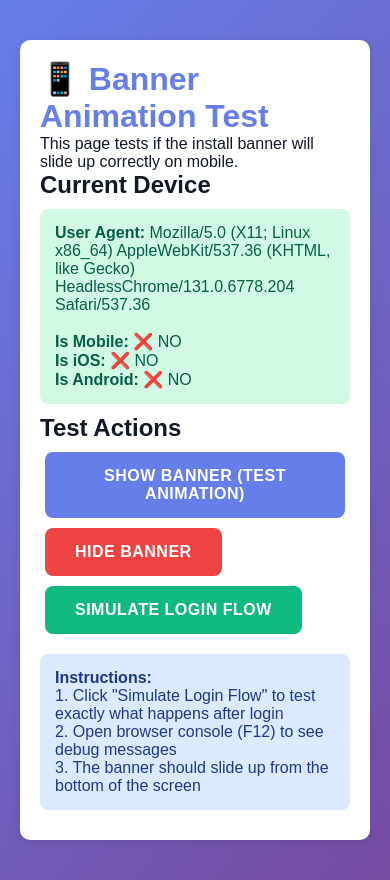
After one commit to codelockinfo/cashbook, a PHP site: page /cashbook/test-banner-mobile.html in a window 390 px wide. The commit adds this page. Run offline with PHP 8.4, Linux system fonts and the light colour scheme.

Commit message:
PWA on mobile

```diff
--- a/config.php
+++ b/config.php
@@ -25,7 +25,7 @@ define('BASE_PATH', getBasePath());
 
 // Cache busting version for CSS/JS files
 // Update this version number when you deploy new changes
-define('ASSET_VERSION', '1.0.4');
+define('ASSET_VERSION', '1.0.5');
 
 // Set database configuration based on environment
 if (isLocalEnvironment()) {
--- a/dashboard.php
+++ b/dashboard.php
@@ -342,7 +342,7 @@ $user = getCurrentUser();
         const BASE_PATH = '<?php echo BASE_PATH; ?>';
         const CURRENT_USER = <?php echo json_encode($user); ?>;
     </script>
-    <script src="<?php echo BASE_PATH; ?>/pwa4.js?v=<?php echo defined('ASSET_VERSION') ? ASSET_VERSION : '1.0'; ?>"></script>
+    <script src="<?php echo BASE_PATH; ?>/pwa5.js?v=<?php echo defined('ASSET_VERSION') ? ASSET_VERSION : '1.0'; ?>"></script>
     <script src="<?php echo BASE_PATH; ?>/dashboard1.js?v=<?php echo defined('ASSET_VERSION') ? ASSET_VERSION : '1.0'; ?>"></script>
 </body>
 </html>
--- a/forgot-password.php
+++ b/forgot-password.php
@@ -76,7 +76,7 @@ if (isset($_SESSION['logged_in']) && $_SESSION['logged_in'] === true) {
         // Pass PHP BASE_PATH to JavaScript
         const BASE_PATH = '<?php echo BASE_PATH; ?>';
     </script>
-    <script src="<?php echo BASE_PATH; ?>/pwa4.js?v=<?php echo ASSET_VERSION; ?>"></script>
-    <script src="<?php echo BASE_PATH; ?>/auth2.js?v=<?php echo ASSET_VERSION; ?>"></script>
+    <script src="<?php echo BASE_PATH; ?>/pwa5.js?v=<?php echo ASSET_VERSION; ?>"></script>
+    <script src="<?php echo BASE_PATH; ?>/auth3.js?v=<?php echo ASSET_VERSION; ?>"></script>
 </body>
 </html>
--- a/groups.php
+++ b/groups.php
@@ -578,7 +578,7 @@ $user = getCurrentUser();
         const BASE_PATH = '<?php echo BASE_PATH; ?>';
         const CURRENT_USER = <?php echo json_encode($user); ?>;
     </script>
-    <script src="<?php echo BASE_PATH; ?>/pwa4.js?v=<?php echo defined('ASSET_VERSION') ? ASSET_VERSION : '1.0'; ?>"></script>
+    <script src="<?php echo BASE_PATH; ?>/pwa5.js?v=<?php echo defined('ASSET_VERSION') ? ASSET_VERSION : '1.0'; ?>"></script>
     <script src="<?php echo BASE_PATH; ?>/groups1.js?v=<?php echo defined('ASSET_VERSION') ? ASSET_VERSION : '1.0'; ?>"></script>
 </body>
 </html>
--- a/login.php
+++ b/login.php
@@ -87,7 +87,7 @@ if (isset($_SESSION['logged_in']) && $_SESSION['logged_in'] === true) {
         // Pass PHP BASE_PATH to JavaScript
         const BASE_PATH = '<?php echo BASE_PATH; ?>';
     </script>
-    <script src="<?php echo BASE_PATH; ?>/pwa4.js?v=<?php echo ASSET_VERSION; ?>"></script>
-    <script src="<?php echo BASE_PATH; ?>/auth2.js?v=<?php echo ASSET_VERSION; ?>"></script>
+    <script src="<?php echo BASE_PATH; ?>/pwa5.js?v=<?php echo ASSET_VERSION; ?>"></script>
+    <script src="<?php echo BASE_PATH; ?>/auth3.js?v=<?php echo ASSET_VERSION; ?>"></script>
 </body>
 </html>
--- a/profile.php
+++ b/profile.php
@@ -165,8 +165,8 @@ $user = getCurrentUser();
         // Pass PHP BASE_PATH to JavaScript
         const BASE_PATH = '<?php echo BASE_PATH; ?>';
     </script>
-    <script src="<?php echo BASE_PATH; ?>/pwa4.js?v=<?php echo ASSET_VERSION; ?>"></script>
-    <script src="<?php echo BASE_PATH; ?>/auth2.js?v=<?php echo defined('ASSET_VERSION') ? ASSET_VERSION : '1.0'; ?>"></script>
+    <script src="<?php echo BASE_PATH; ?>/pwa5.js?v=<?php echo ASSET_VERSION; ?>"></script>
+    <script src="<?php echo BASE_PATH; ?>/auth3.js?v=<?php echo defined('ASSET_VERSION') ? ASSET_VERSION : '1.0'; ?>"></script>
     <script src="<?php echo BASE_PATH; ?>/dashboard1.js?v=<?php echo defined('ASSET_VERSION') ? ASSET_VERSION : '1.0'; ?>"></script>
     <script>
         // Initialize profile page
--- a/register.php
+++ b/register.php
@@ -122,7 +122,7 @@ if (isset($_SESSION['logged_in']) && $_SESSION['logged_in'] === true) {
         // Pass PHP BASE_PATH to JavaScript
         const BASE_PATH = '<?php echo BASE_PATH; ?>';
     </script>
-    <script src="<?php echo BASE_PATH; ?>/pwa4.js?v=<?php echo ASSET_VERSION; ?>"></script>
-    <script src="<?php echo BASE_PATH; ?>/auth2.js?v=<?php echo ASSET_VERSION; ?>"></script>
+    <script src="<?php echo BASE_PATH; ?>/pwa5.js?v=<?php echo ASSET_VERSION; ?>"></script>
+    <script src="<?php echo BASE_PATH; ?>/auth3.js?v=<?php echo ASSET_VERSION; ?>"></script>
 </body>
 </html>
--- a/reset-password.php
+++ b/reset-password.php
@@ -103,7 +103,7 @@ $token = htmlspecialchars($_GET['token']);
         // Pass PHP BASE_PATH to JavaScript
         const BASE_PATH = '<?php echo BASE_PATH; ?>';
     </script>
-    <script src="<?php echo BASE_PATH; ?>/pwa4.js?v=<?php echo ASSET_VERSION; ?>"></script>
-    <script src="<?php echo BASE_PATH; ?>/auth2.js?v=<?php echo ASSET_VERSION; ?>"></script>
+    <script src="<?php echo BASE_PATH; ?>/pwa5.js?v=<?php echo ASSET_VERSION; ?>"></script>
+    <script src="<?php echo BASE_PATH; ?>/auth3.js?v=<?php echo ASSET_VERSION; ?>"></script>
 </body>
 </html>
--- a/style1.css
+++ b/style1.css
@@ -1294,7 +1294,7 @@ body {
 /* PWA Install Banner (Bottom Popup) - Hidden on desktop */
 .pwa-install-banner {
     position: fixed;
-    bottom: -200px;
+    bottom: -250px; /* Start off-screen */
     left: 0;
     right: 0;
     background: linear-gradient(135deg, #667eea 0%, #764ba2 100%);
@@ -1302,18 +1302,23 @@ body {
     padding: 20px;
     box-shadow: 0 -4px 20px rgba(0, 0, 0, 0.3);
     z-index: 9997;
-    transition: bottom 0.4s cubic-bezier(0.68, -0.55, 0.265, 1.55);
-    display: none; /* Hidden on desktop */
-}
-
+    transition: bottom 0.5s cubic-bezier(0.68, -0.55, 0.265, 1.55);
+    display: none; /* Hidden by default */
+    opacity: 0;
+    visibility: hidden;
+}
+
+/* Show banner with animation */
 .pwa-install-banner.show {
-    bottom: 0;
+    bottom: 0 !important; /* Slide up to visible position */
+    opacity: 1 !important;
+    visibility: visible !important;
 }
 
 /* Show install banner only on mobile */
 @media (max-width: 768px) {
     .pwa-install-banner {
-        display: block;
+        display: block !important; /* Always block on mobile */
     }
 }
 
--- /dev/null
+++ b/test-banner-mobile.html
@@ -0,0 +1,128 @@
+<!DOCTYPE html>
+<html>
+<head>
+    <meta charset="UTF-8">
+    <meta name="viewport" content="width=device-width, initial-scale=1.0">
+    <title>Test Install Banner</title>
+    <link rel="stylesheet" href="style1.css">
+    <link rel="stylesheet" href="https://cdnjs.cloudflare.com/ajax/libs/font-awesome/6.4.0/css/all.min.css">
+    <style>
+        body { padding: 20px; font-family: Arial; }
+        .test-box { background: white; padding: 20px; margin: 20px 0; border-radius: 10px; box-shadow: 0 2px 10px rgba(0,0,0,0.1); }
+        h1 { color: #667eea; }
+        .btn { background: #667eea; color: white; border: none; padding: 15px 30px; border-radius: 8px; font-size: 16px; margin: 10px 5px; cursor: pointer; }
+        .btn:active { background: #5568d3; }
+        .success { background: #d1fae5; color: #065f46; padding: 15px; border-radius: 8px; margin: 10px 0; }
+        .info { background: #dbeafe; color: #1e3a8a; padding: 15px; border-radius: 8px; margin: 10px 0; }
+        code { background: #1e293b; color: #e2e8f0; padding: 3px 8px; border-radius: 5px; }
+    </style>
+</head>
+<body>
+    <div class="test-box">
+        <h1>📱 Banner Animation Test</h1>
+        <p>This page tests if the install banner will slide up correctly on mobile.</p>
+
+        <h2>Current Device</h2>
+        <div id="deviceInfo"></div>
+
+        <h2>Test Actions</h2>
+        <button onclick="showBannerTest()" class="btn">Show Banner (Test Animation)</button>
+        <button onclick="hideBannerTest()" class="btn" style="background: #ef4444;">Hide Banner</button>
+        <button onclick="simulateLogin()" class="btn" style="background: #10b981;">Simulate Login Flow</button>
+
+        <div class="info" style="margin-top: 20px;">
+            <strong>Instructions:</strong><br>
+            1. Click "Simulate Login Flow" to test exactly what happens after login<br>
+            2. Open browser console (F12) to see debug messages<br>
+            3. The banner should slide up from the bottom of the screen
+        </div>
+    </div>
+
+    <!-- PWA Install Banner (same as dashboard) -->
+    <div id="pwaInstallBanner" class="pwa-install-banner">
+        <button class="pwa-banner-close" id="closePWABanner">&times;</button>
+        <div class="pwa-banner-content">
+            <div class="pwa-banner-icon">
+                <i class="fas fa-mobile-alt"></i>
+            </div>
+            <div class="pwa-banner-text">
+                <h4>Install Cash Book App</h4>
+                <p>Add to your home screen for quick access and offline use!</p>
+            </div>
+            <button class="pwa-banner-install" id="installPWABanner">
+                <i class="fas fa-download"></i> Install
+            </button>
+        </div>
+    </div>
+
+    <script>
+        // Show device info
+        const isMobile = /Android|webOS|iPhone|iPad|iPod|BlackBerry|IEMobile|Opera Mini/i.test(navigator.userAgent);
+        const isIOS = /iPad|iPhone|iPod/.test(navigator.userAgent);
+
+        document.getElementById('deviceInfo').innerHTML = `
+            <div class="success">
+                <strong>User Agent:</strong> ${navigator.userAgent}<br><br>
+                <strong>Is Mobile:</strong> ${isMobile ? '✅ YES' : '❌ NO'}<br>
+                <strong>Is iOS:</strong> ${isIOS ? '✅ YES' : '❌ NO'}<br>
+                <strong>Is Android:</strong> ${/Android/i.test(navigator.userAgent) ? '✅ YES' : '❌ NO'}
+            </div>
+        `;
+
+        // Test banner show
+        function showBannerTest() {
+            const banner = document.getElementById('pwaInstallBanner');
+            console.log('🧪 Testing banner show...');
+            console.log('Banner element:', banner);
+            console.log('Current classes:', banner.className);
+            console.log('Current bottom style:', window.getComputedStyle(banner).bottom);
+
+            // Add show class
+            banner.classList.add('show');
+
+            console.log('✅ Added .show class');
+            console.log('New classes:', banner.className);
+
+            setTimeout(() => {
+                console.log('Final bottom style:', window.getComputedStyle(banner).bottom);
+            }, 600);
+        }
+
+        // Test banner hide
+        function hideBannerTest() {
+            const banner = document.getElementById('pwaInstallBanner');
+            console.log('🧪 Hiding banner...');
+            banner.classList.remove('show');
+            console.log('✅ Removed .show class');
+        }
+
+        // Simulate login flow
+        function simulateLogin() {
+            console.log('🔄 Simulating login flow...');
+
+            // Set the login flag
+            sessionStorage.setItem('just_logged_in', 'true');
+            console.log('✅ Set just_logged_in flag');
+
+            // Simulate what happens on dashboard
+            setTimeout(() => {
+                const isJustLoggedIn = sessionStorage.getItem('just_logged_in') === 'true';
+                console.log('📱 Checking login status:', isJustLoggedIn);
+
+                if (isMobile && isJustLoggedIn) {
+                    console.log('📱 ✅ Conditions met - SHOWING BANNER!');
+                    sessionStorage.removeItem('just_logged_in');
+                    showBannerTest();
+                } else {
+                    console.log('❌ Conditions not met:', {isMobile, isJustLoggedIn});
+                }
+            }, 100);
+        }
+
+        // Handle close button
+        document.getElementById('closePWABanner').addEventListener('click', function() {
+            hideBannerTest();
+        });
+    </script>
+</body>
+</html>
--- a/test-pwa.php
+++ b/test-pwa.php
@@ -89,7 +89,7 @@ require_once 'config.php';
         </div>
     </div>
 
-    <script src="<?php echo BASE_PATH; ?>/pwa4.js?v=<?php echo ASSET_VERSION; ?>"></script>
+    <script src="<?php echo BASE_PATH; ?>/pwa5.js?v=<?php echo ASSET_VERSION; ?>"></script>
     <script>
         async function checkPWAFiles() {
             const resultDiv = document.getElementById('fileCheck');
@@ -98,7 +98,7 @@ require_once 'config.php';
             const files = [
                 BASE_PATH + '/manifest.json.php',
                 BASE_PATH + '/service-worker.js.php',
-                BASE_PATH + '/pwa4.js',
+                BASE_PATH + '/pwa5.js',
                 BASE_PATH + '/icons/icon-192x192.png',
                 BASE_PATH + '/icons/icon-512x512.png'
             ];
```
Also changed, not shown: pwa5.js (renamed from pwa4.js, +8 -16 lines), service-worker.js.php (+4 -4 lines), auth3.js (renamed from auth2.js).
